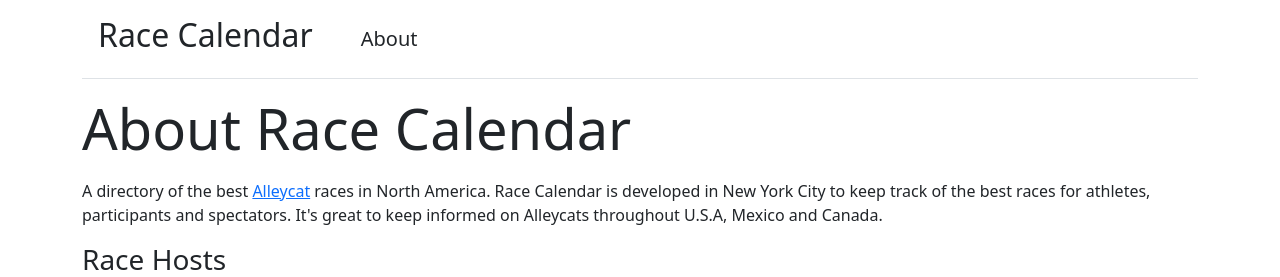
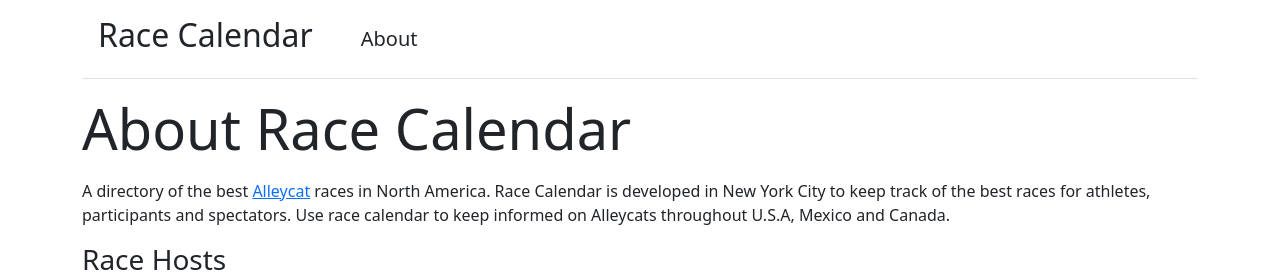
Before and after one commit to gtzilla/race-calendar, a Next.js app: page /about in a window 1280 px wide. Shown: the top 277 px of the page. Built offline with nearby package versions, Linux system fonts and the light colour scheme.

Commit message:
failing on backtick

```diff
--- a/pages/about.jsx
+++ b/pages/about.jsx
@@ -8,7 +8,7 @@
       <p>
         A directory of the best <Link href="https://en.wikipedia.org/wiki/Alleycat_race">Alleycat</Link> races in North America.
         Race Calendar is developed in New York City to keep track of the
-        best races for athletes, participants and spectators. It's great to keep informed on Alleycats
+        best races for athletes, participants and spectators. Use race calendar to keep informed on Alleycats
         throughout U.S.A, Mexico and Canada.
       </p>
 
```
